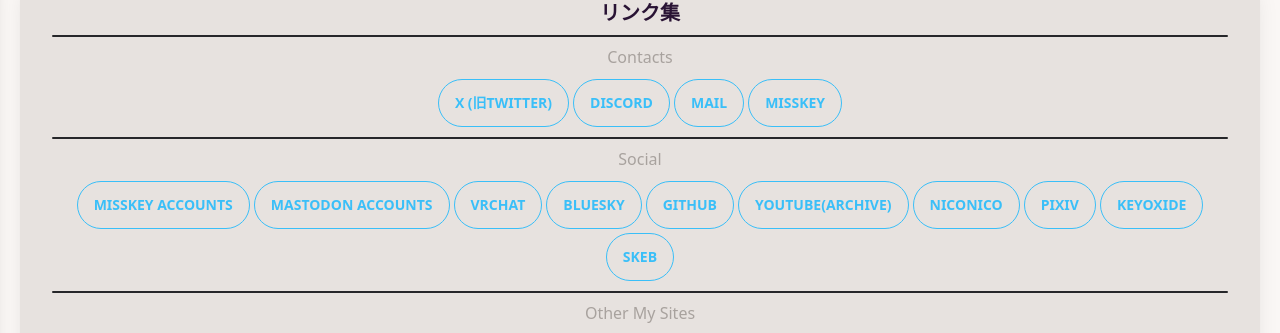
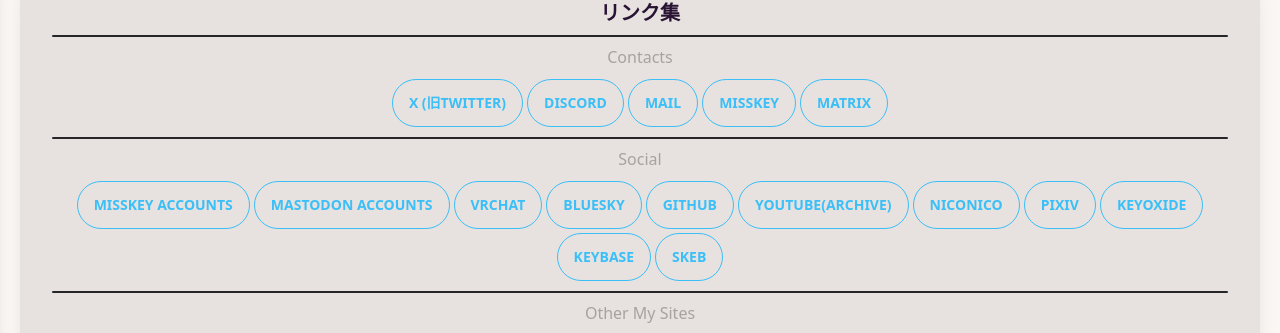
Before and after one commit to Zel9278/c30.life, a Next.js app: page /links in a window 1280 px wide. Shown: the part 117-450 px from the top of the page. Built offline with nearby package versions, Linux system fonts and the light colour scheme.

Commit message:
Update counter.json and link URLs

```diff
--- a/src/app/links/page.tsx
+++ b/src/app/links/page.tsx
@@ -17,7 +17,11 @@
     },
     {
         title: "Misskey",
-        href: "https://misskey.art/@c30",
+        href: "https://mk.c30.life/@c30",
+    },
+    {
+        title: "Matrix",
+        href: "https://matrix.to/@c30:c30.one#/@c30:c30.one",
     },
 ]
 
@@ -56,7 +60,11 @@
     },
     {
         title: "Keyoxide",
-        href: "https://keyoxide.org/aspe:keyoxide.org:LGMWCRZY45EOFFANOU4GTURQ34",
+        href: "https://keyoxide.org/5717936DE6707ABE284ADB9A4C10C121022E422D",
+    },
+    {
+        title: "Keybase",
+        href: "https://keybase.io/c30",
     },
     {
         title: "Skeb",
--- a/src/app/pubkeys/page.tsx
+++ b/src/app/pubkeys/page.tsx
@@ -8,7 +8,7 @@
     },
     {
         title: "PGP",
-        content: "aspe:keyoxide.org:LGMWCRZY45EOFFANOU4GTURQ34",
+        content: "5717936DE6707ABE284ADB9A4C10C121022E422D",
     },
     {
         title: "Switch",
```
Also changed, not shown: src/.counter.json.
